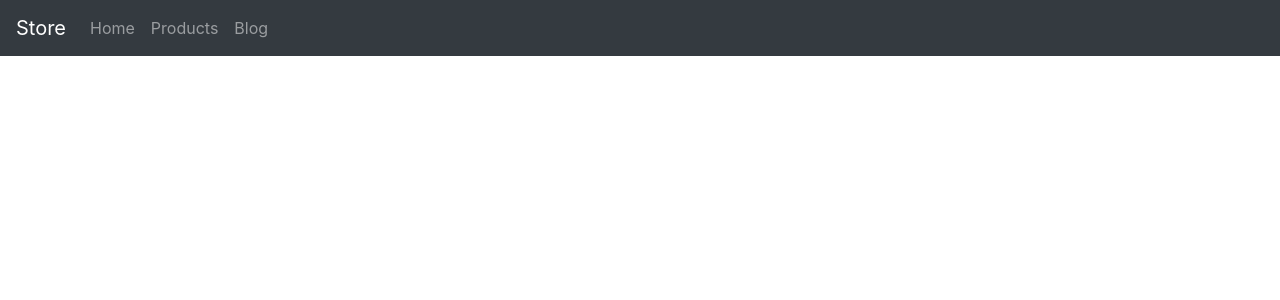
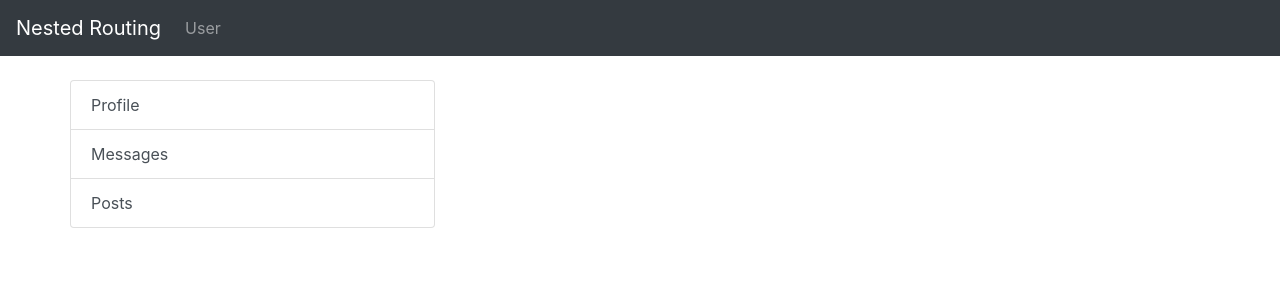
Before and after one commit to Gerbi/App-Vote, a Vue app in the folder router-app/: page /user/1 in a window 1280 px wide. Shown: the top 300 px of the page. Built offline with nearby package versions, Linux system fonts and the light colour scheme.

Commit message:
Nested Routing

```diff
--- a/router-app/src/components/Navbar.vue
+++ b/router-app/src/components/Navbar.vue
@@ -1,27 +1,27 @@
 <template>
     <div>
         <nav class="navbar navbar-expand-md navbar-dark bg-dark mb-4">
-            <router-link class="navbar-brand" to="/">Store</router-link>
+            <router-link class="navbar-brand" to="/">Nested Routing</router-link>
             <button class="navbar-toggler" type="button" data-toggle="collapse" data-target="#navbarCollapse" aria-controls="navbarCollapse" aria-expanded="false" aria-label="Toggle navigation">
                 <span class="navbar-toggler-icon"></span>
             </button>
             <div class="collapse navbar-collapse" id="navbarCollapse">
                 <ul class="navbar-nav mr-auto">
                     <li class="nav-item">
-                        <router-link class="nav-link" to="/">
-                            Home
+                        <router-link class="nav-link" to="/user/1">
+                            User
                         </router-link>
                     </li>
-                    <li class="nav-item">
-                        <router-link class="nav-link" to="/products">
-                            Products
-                        </router-link>
-                    </li>
-                    <li class="nav-item">
-                        <router-link class="nav-link" to="/blog">
-                            Blog
-                        </router-link>
-                    </li>
+                    <!--<li class="nav-item">-->
+                        <!--<router-link class="nav-link" to="/products">-->
+                            <!--Products-->
+                        <!--</router-link>-->
+                    <!--</li>-->
+                    <!--<li class="nav-item">-->
+                        <!--<router-link class="nav-link" to="/blog">-->
+                            <!--Blog-->
+                        <!--</router-link>-->
+                    <!--</li>-->
                 </ul>
             </div>
         </nav>
--- /dev/null
+++ b/router-app/src/components/user/User.vue
@@ -0,0 +1,27 @@
+<template>
+    <div class="row">
+        <!-- Listado de grupos-->
+        <div class="list-group col-4" role="tablist">
+            <router-link class="list-group-item list-group-item-action" role="tab" :to="`/user/${$route.params.id}/profile`">Profile</router-link>
+            <router-link class="list-group-item list-group-item-action" role="tab" :to="`/user/${$route.params.id}/messages`">Messages</router-link>
+            <router-link class="list-group-item list-group-item-action" role="tab" :to="`/user/${$route.params.id}/posts`">Posts</router-link>
+        </div>
+        <!-- Tab Panel-->
+        <div class="tab-content col-8">
+            <div class="tab-pane fade show active" role="tabpanel">
+                <!-- render user nested content -->
+                <router-view></router-view>
+            </div>
+        </div>
+    </div>
+</template>
+
+<script>
+    export default {
+        name: "User"
+    }
+</script>
+
+<style scoped>
+
+</style>
--- /dev/null
+++ b/router-app/src/components/user/UserMessages.vue
@@ -0,0 +1,13 @@
+<template>
+    <h3>User messajes content - User Id {{$route.params.id}}</h3>
+</template>
+
+<script>
+    export default {
+        name: "UserMessages"
+    }
+</script>
+
+<style scoped>
+
+</style>
--- /dev/null
+++ b/router-app/src/components/user/UserPosts.vue
@@ -0,0 +1,13 @@
+<template>
+    <h3>User Posts content - User Id {{$route.params.id}}</h3>
+</template>
+
+<script>
+    export default {
+        name: "UserPosts"
+    }
+</script>
+
+<style scoped>
+
+</style>
--- /dev/null
+++ b/router-app/src/components/user/UserProfile.vue
@@ -0,0 +1,9 @@
+<template>
+    <h3>Use profile content - User Id {{$route.params.id}}</h3>
+</template>
+
+<script>
+    export default {
+        name: "UserProfile"
+    }
+</script>
```
Also changed, not shown: router-app/src/main.js (+24 -6 lines).
